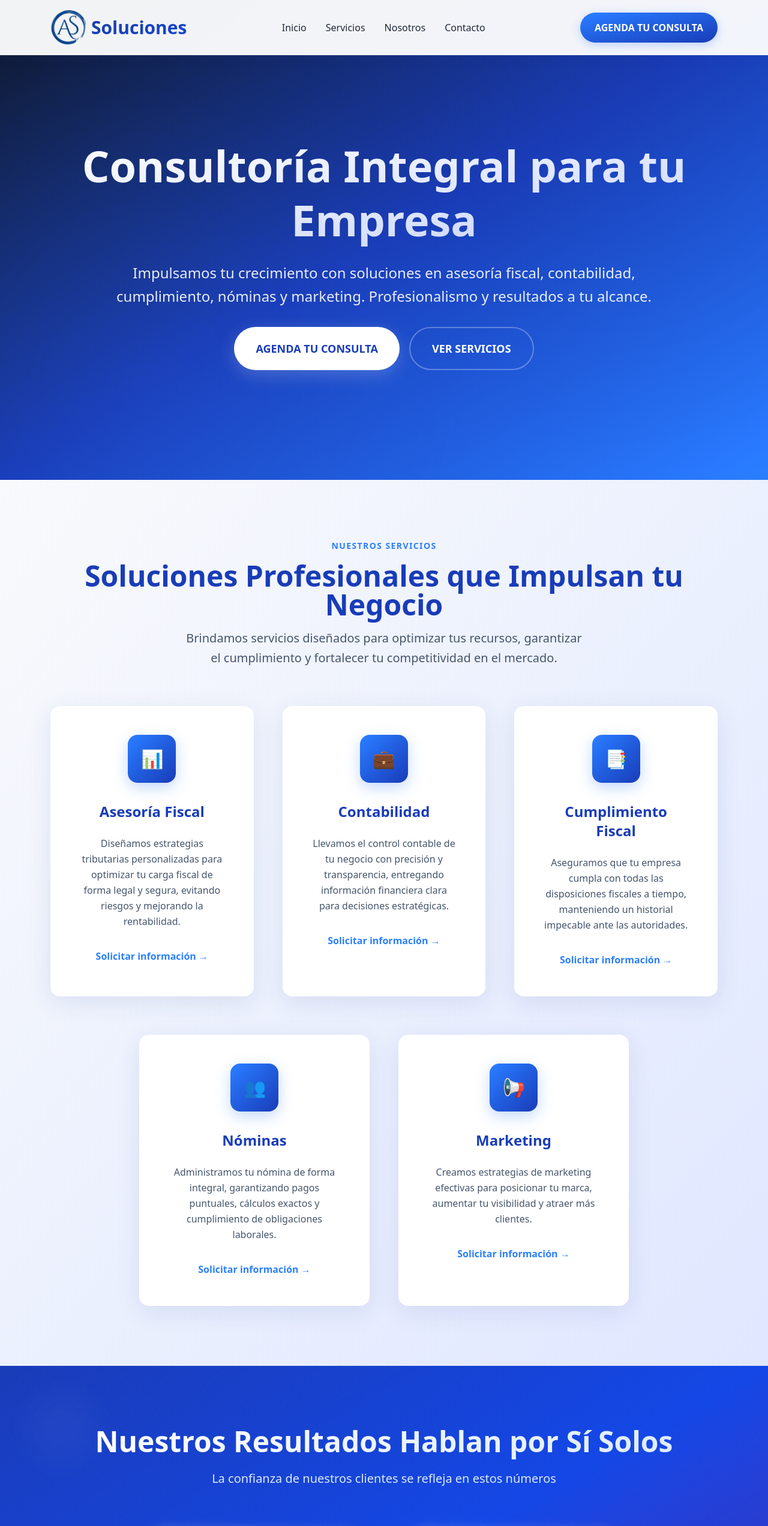
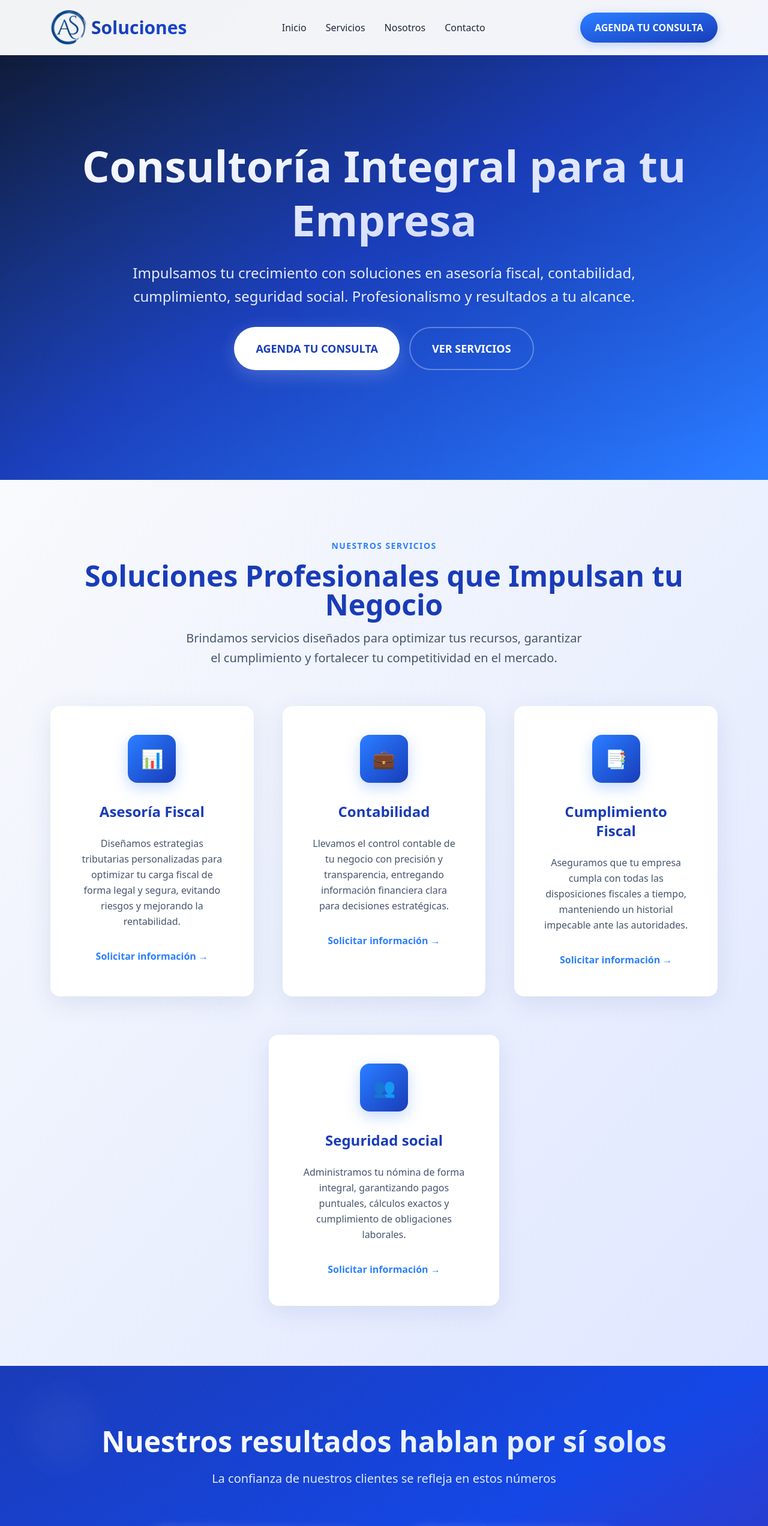
Before and after one commit to contacto-assoluciones/as_soluciones, a React (Vite) app: page / in a window 1280 px wide. Shown: the top 2544 px of the page at 60% size. Built offline with nearby package versions, Linux system fonts and the light colour scheme.

Commit message:
cambios 1

```diff
--- a/src/pages/Home/index.jsx
+++ b/src/pages/Home/index.jsx
@@ -174,7 +174,7 @@ const Home = () => {
               Consultoría Integral para tu Empresa
             </h1>
             <p className="text-xl md:text-2xl mb-8 opacity-90 max-w-4xl mx-auto leading-relaxed">
-              Impulsamos tu crecimiento con soluciones en asesoría fiscal, contabilidad, cumplimiento, nóminas y marketing. Profesionalismo y resultados a tu alcance.
+              Impulsamos tu crecimiento con soluciones en asesoría fiscal, contabilidad, cumplimiento, seguridad social. Profesionalismo y resultados a tu alcance.
             </p>
             <div className="flex gap-4 justify-center flex-wrap mt-8">
               <button
@@ -267,14 +267,14 @@ const Home = () => {
             {[
               {
                 icon: '👥',
-                title: 'Nóminas',
+                title: 'Seguridad social',
                 description: 'Administramos tu nómina de forma integral, garantizando pagos puntuales, cálculos exactos y cumplimiento de obligaciones laborales.'
-              },
-              {
-                icon: '📢',
-                title: 'Marketing',
-                description: 'Creamos estrategias de marketing efectivas para posicionar tu marca, aumentar tu visibilidad y atraer más clientes.'
               }
+            //   {
+            //     icon: '📢',
+            //     title: 'Marketing',
+            //     description: 'Creamos estrategias de marketing efectivas para posicionar tu marca, aumentar tu visibilidad y atraer más clientes.'
+            //   }
             ].map((service, index) => (
               <div
                 key={index}
@@ -337,7 +337,7 @@ const Home = () => {
                 {/* Header */}
                 <div className="text-center mb-12 sm:mb-16">
                 <h2 className="text-2xl sm:text-3xl md:text-4xl lg:text-5xl font-bold mb-3 sm:mb-4 bg-gradient-to-r from-white to-blue-100 bg-clip-text text-transparent leading-tight">
-                    Nuestros Resultados Hablan por Sí Solos
+                    Nuestros resultados hablan por sí solos
                 </h2>
                 <p className="text-base sm:text-lg md:text-xl text-blue-100 max-w-xl sm:max-w-2xl mx-auto leading-relaxed px-4">
                     La confianza de nuestros clientes se refleja en estos números
@@ -492,8 +492,7 @@ const Home = () => {
                   'Asesoría Fiscal',
                   'Contabilidad',
                   'Cumplimiento Fiscal',
-                  'Nóminas',
-                  'Marketing'
+                  'Seguridad social'
                 ].map((service, index) => (
                   <li key={index}>
                     <button
```
